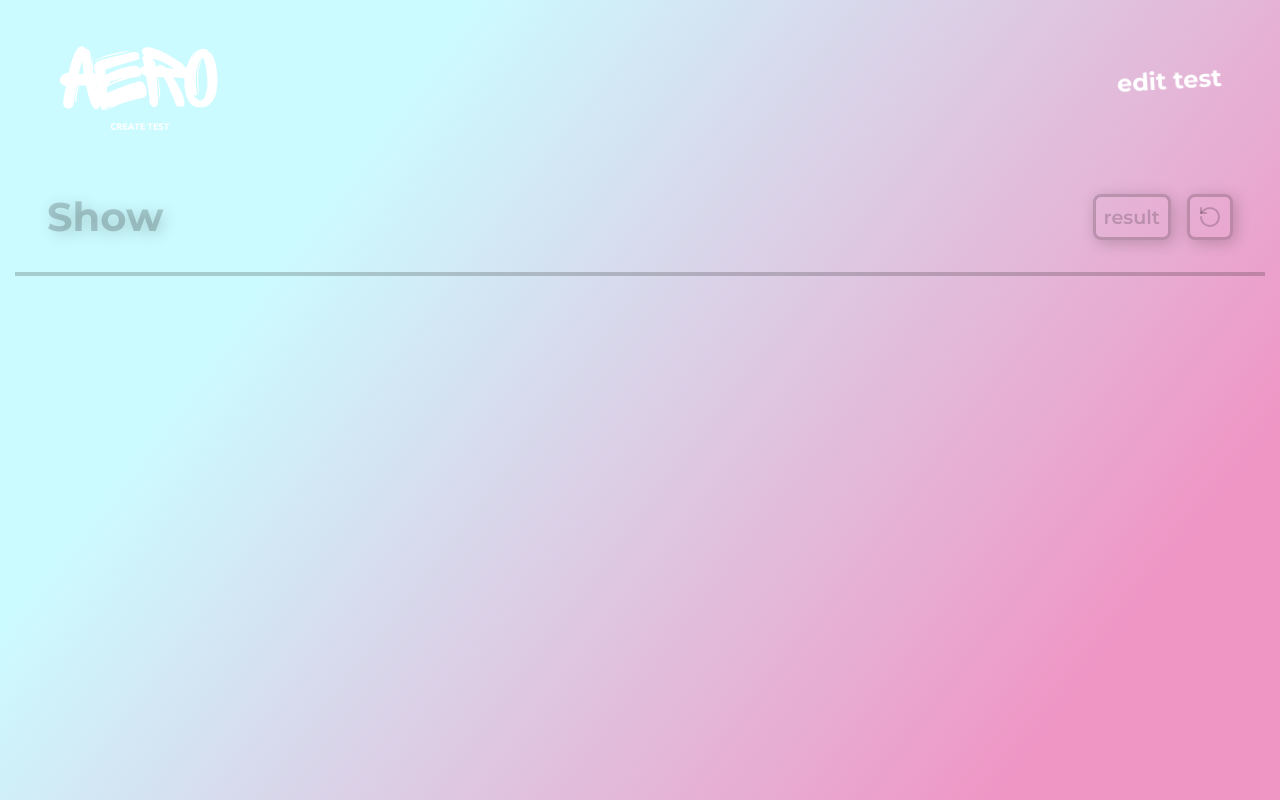
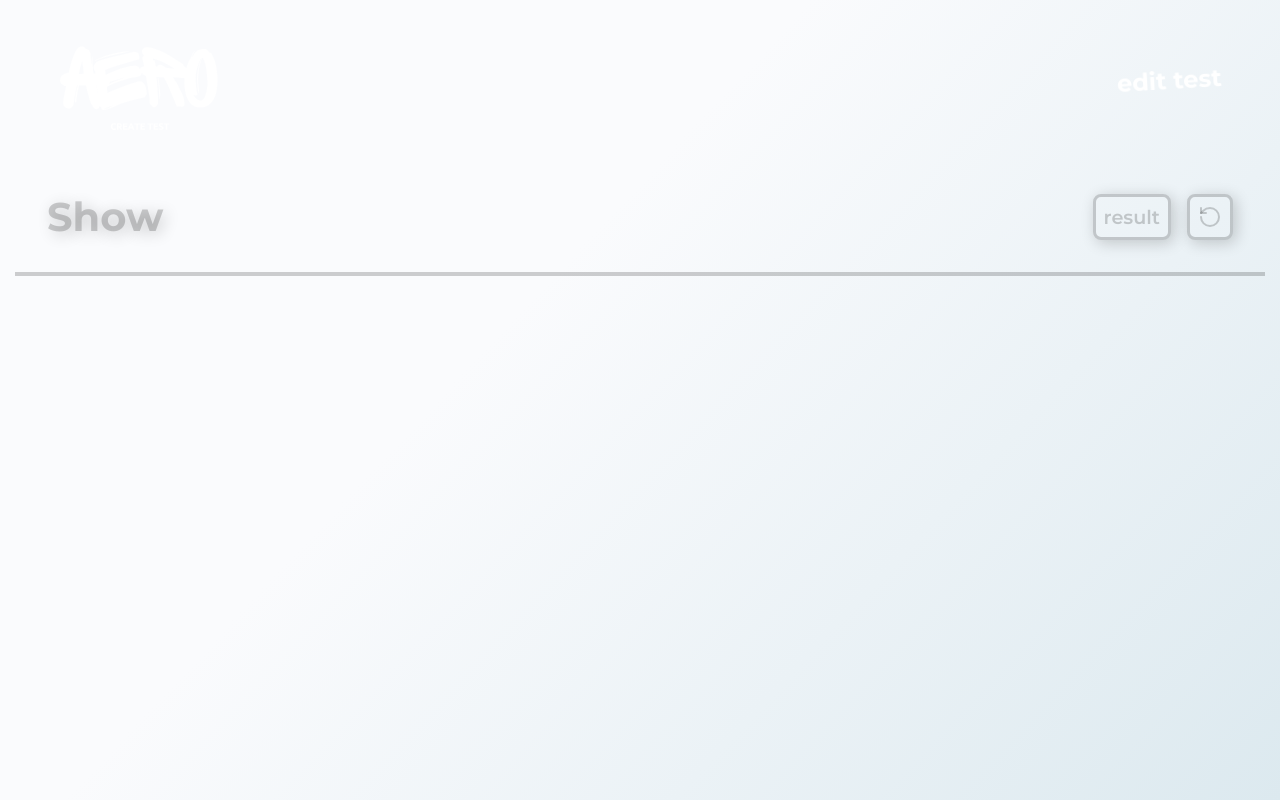
Before and after one commit to and-yevchenko/Aero-create-test, a React (Vite) app: page /Aero-create-test/show-test in a window 1280 px wide. Built offline with nearby package versions, Linux system fonts and the light colour scheme.

Commit message:
#3 update background

```diff
--- a/src/pages/CreateTest/CreateTest.scss
+++ b/src/pages/CreateTest/CreateTest.scss
@@ -41,18 +41,13 @@
   width: 100%;
   height: 100%;
   min-height: 100vh;
-  background: rgb(204, 251, 255);
-  background: linear-gradient(
-    127deg,
-    rgba(204, 251, 255, 1) 25%,
-    rgba(239, 150, 197, 1) 85%
-  );
+  background: rgb(250,251,253);
+  background: linear-gradient(133deg, rgba(250,251,253,1) 40%, rgba(220,233,239,1) 100%);
   display: flex;
   justify-content: center;
   align-items: start;
   overflow: hidden;
   &__container {
-    // width: 1250px;
     width: clamp(1000px, 100vw, 1250px);
     margin: 0 auto;
     @media screen and (max-width: 1000px) {
@@ -62,7 +57,6 @@
   &__button {
     background-color: transparent;
     border: 3px solid rgba(255, 255, 255, 0);
-    // padding: 1rem 2.5rem;
     padding: clamp(0.5rem, 2.9vw, 1rem) clamp(1.5rem, 7.27vw, 2.5rem);
     border-radius: 1.5rem;
     font-size: 1.5rem;
--- a/src/pages/ShowTest/ShowTest.scss
+++ b/src/pages/ShowTest/ShowTest.scss
@@ -41,18 +41,13 @@
   width: 100%;
   height: 100%;
   min-height: 100vh;
-  background: rgb(204, 251, 255);
-  background: linear-gradient(
-    127deg,
-    rgba(204, 251, 255, 1) 25%,
-    rgba(239, 150, 197, 1) 85%
-  );
+  background: rgb(250,251,253);
+  background: linear-gradient(133deg, rgba(250,251,253,1) 40%, rgba(220,233,239,1) 100%);
   display: flex;
   justify-content: center;
   align-items: start;
   overflow: hidden;
   &__container {
-    // width: 1250px;
     width: clamp(1000px, 100vw, 1250px);
     margin: 0 auto;
     @media screen and (max-width: 1000px) {
@@ -77,7 +72,6 @@
   }
   &__list {
     background-color: #ffffff81;
-    // padding: 2rem 4rem;
     padding: clamp(1rem, 7.6vw, 2rem) clamp(2rem, 15.2vw, 4rem);
     border-radius: 2rem;
     margin-bottom: 2rem;
```
